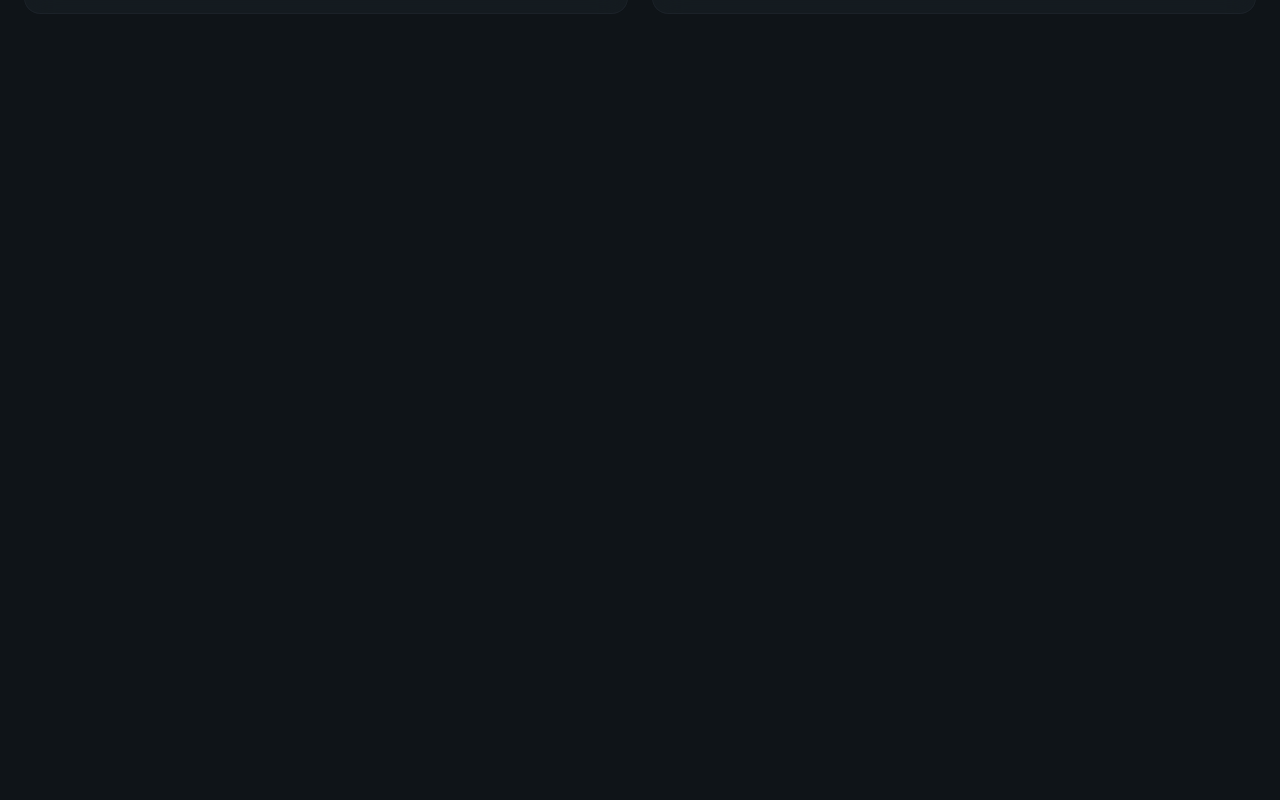
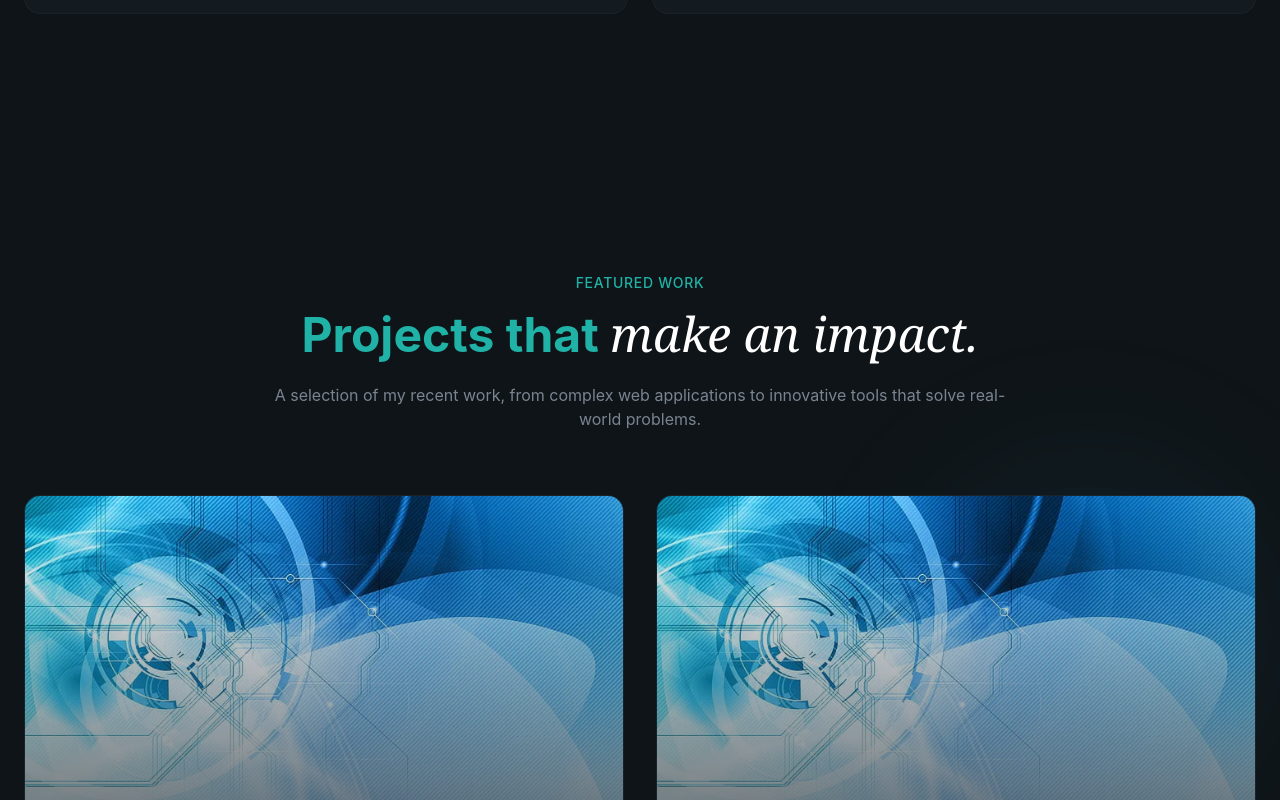
Before and after one commit to kay1-2-3/Portfolio, a React (Vite) app: page / in a window 1280 px wide. Shown: the part 2000-2800 px from the top of the page. Before the commit the page ends 2142 px from the top, so only its background shows below. Built offline with nearby package versions, Linux system fonts and the light colour scheme.

Commit message:
prjects section added

```diff
--- a/src/sections/Projects.jsx
+++ b/src/sections/Projects.jsx
@@ -1,3 +1,4 @@
+import {ArrowUpRight, Github } from "lucide-react";
 
 const projects = [
     {
@@ -7,11 +8,89 @@ const projects = [
         tags: ["React", "TypeScript"],
         link: "#",
         github: "#",
-    }
+    },
+    {
+        title: "Fintech Dashboard",
+        description: "Comprehensive financial analytics",
+        image: "/bg image.webp",
+        tags: ["React", "TypeScript"],
+        link: "#",
+        github: "#",
+    },
+    {
+        title: "Fintech Dashboard",
+        description: "Comprehensive financial analytics",
+        image: "/bg image.webp",
+        tags: ["React", "TypeScript"],
+        link: "#",
+        github: "#",
+    },
+    {
+        title: "Fintech Dashboard",
+        description: "Comprehensive financial analytics",
+        image: "/bg image.webp",
+        tags: ["React", "TypeScript"],
+        link: "#",
+        github: "#",
+    },
 ];
 
 
 
 export const Projects = () => {
-    return <section></section>;
+    return (
+        <section id="projects" className="py-32 relative overflow-hidden">
+            {/*Bg glows */}
+            <div className="absolute top-1/4 right-0 w-96 h-96 bg-primary/5 rounded-full blur-3xl"></div>
+            <div className="absolute bottom-1/4 left-0 w-64 h-64 bg-highlight/5 rounded-full blue-3xl"></div>
+            <div className="container mx-auto px-6 relative z-10">
+                {/*Section Header */}
+                <div className="text-center mx-auto max-w-3xl mb-16">
+                    <span className="text-secondary-foreground text-sm font-medium tracking-wider uppercase animate-fade-in">
+                        Featured Work
+                    </span>
+                    <h2 className="text-4xl md:text-5xl font-bold mt-4 mb-6 animate-fade-in animation-delay-100 text-secondary-foreground">
+                        Projects that{" "}
+                        <span className="font-serif italic font-normal text-white">
+                            make an impact.
+                        </span>
+                    </h2>
+                    <p className="text-muted-foreground animate-fade-in animation-delay-100">
+                        A selection of my recent work, from complex web applications to innovative tools that solve real-world problems.
+                    </p>
+                </div>
+
+                {/*Projects Grid */}
+                <div className="grid md:grid-cols-2 gap-8">
+                    {projects.map((project, idx) => (
+                        <div key={idx} className="group glass rounded-2xl overflow-hidden animate-fade-in md;row-span-1"
+                        style={{ animationDealy: `${(idx + 1) * 100}ms`}}
+                        >
+                            {/*Image*/}
+                            <div className="relative overflow-hidden aspect-video">
+                                <img src={project.image} alt={project.title}
+                                className="w-full h-full object-cover transition-transform duration-1200 group-hover:scale-110"/>
+                                <div
+                                    className="absolute inset-0 bg-gradient-to-t from-card via-card/50 to-transparent opacity-60"
+                                />
+                                {/*Overlay Links*/}
+                                <div className="absolute inset-0 flex items-center justify-center gap-4 opacity-0 group-hover:opacity-100 transiton-opacity duration-300">
+                                    <a href={project.link} className="p-3 rounded-full glass hover:bg-primary hover:text-primary-foreground transition-all">
+                                         <ArrowUpRight className="w-5 h-5"/>
+                                    </a>
+                                    <a href={project.github} className="p-3 rounded-full glass hover:bg-primary hover:text-primary-foreground transition-all">
+                                         <Github className="w-5 h-5"/>
+                                    </a>
+                                </div>
+                            </div>
+
+                            { /*Content */}
+
+
+                        </div>
+                    ))}
+                </div>
+            </div>
+        </section>
+    );
 };
```
